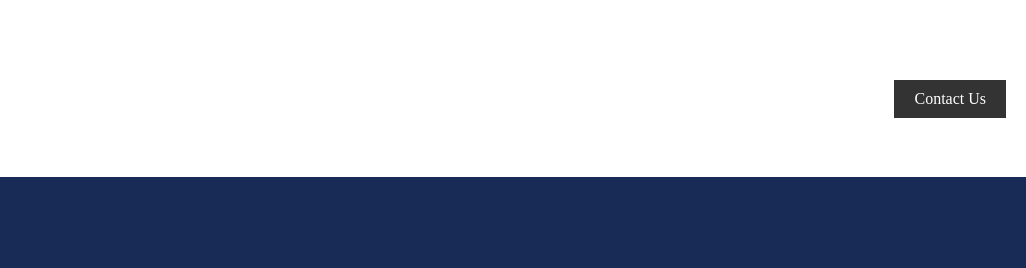
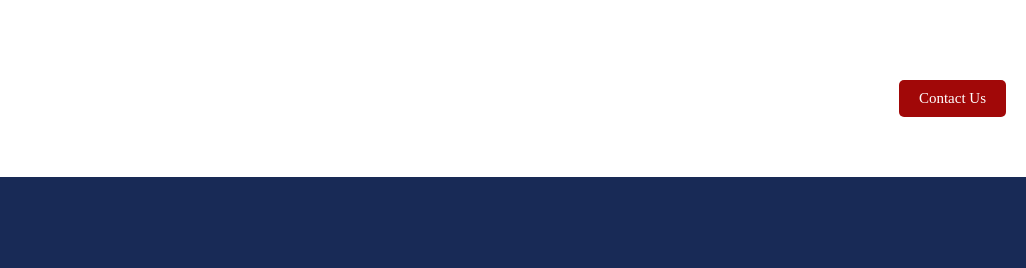
Before and after one commit to aidanogr/tutor, a plain HTML site: page index.html in a window 1280 px wide. Shown: the top 268 px of the page, 254-1280 px from the left. Drawn offline with Linux system fonts and the light colour scheme; a web font is replaced by a local one.

Commit message:
Update Demo.css
Button fix

```diff
--- a/Demo.css
+++ b/Demo.css
@@ -34,12 +34,14 @@ body {
   }
 
   .button {
+    border-radius: 5px;
     float: right;
     text-align: center;
     padding: 10px 20px;
-    background-color: #333;
-    color: #fff;
+    background-color: #a10808;
+    color: white;
     text-decoration: none;
+    font-size: 15px;
   }
 
   button {
```
